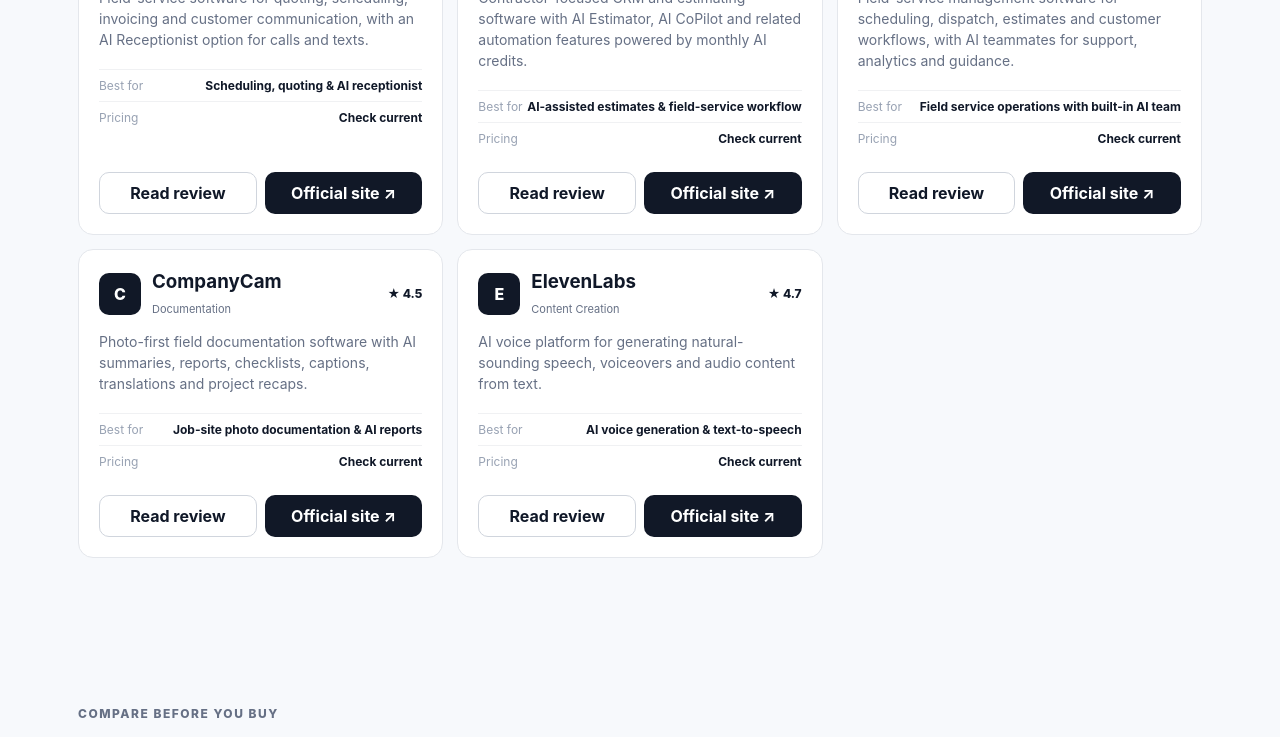
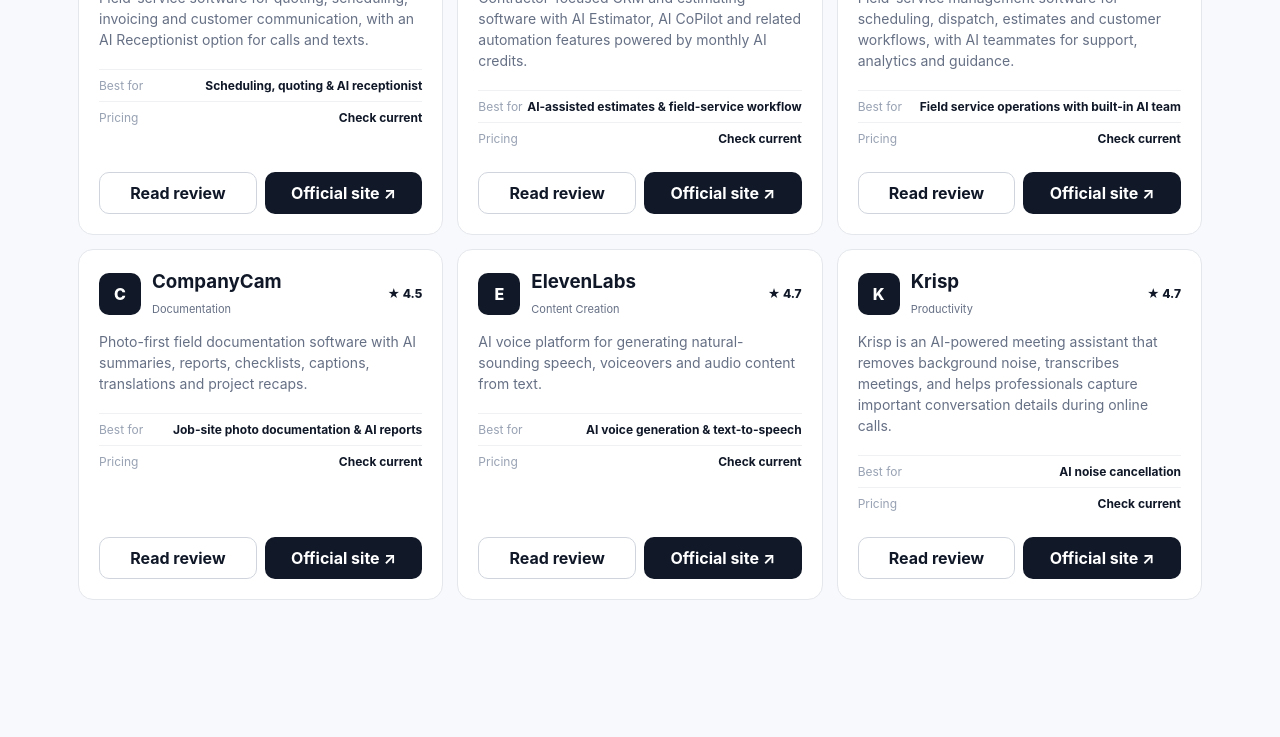
Before and after one commit to TsayAlex/ai-biz-tools, a Next.js app: page / in a window 1280 px wide. Shown: the part 3834-4571 px from the top of the page. Built offline with nearby package versions, Linux system fonts and the light colour scheme; no server answers.

Commit message:
Add Krisp affiliate listing

```diff
--- a/data/tools.js
+++ b/data/tools.js
@@ -206,6 +206,18 @@
   pricingNote:"Check ElevenLabs' current pricing page for the latest plans and usage limits.",
   verdict:"A strong option for small businesses and creators that regularly need professional-sounding voiceovers and audio content."
 },
+  {
+    slug:"krisp", name:"Krisp", category:"Productivity", score:4.7,
+    professions:["Agencies","Consultants","Local Businesses","Ecommerce"],
+    best:"AI noise cancellation",
+    description:"Krisp is an AI-powered meeting assistant that removes background noise, transcribes meetings, and helps professionals capture important conversation details during online calls.",
+    useCases:["Remove background noise and echo from business calls","Transcribe online meetings and conversations","Generate AI meeting notes and summaries","Improve call quality for remote teams and client meetings"],
+    pros:["AI-powered noise and echo cancellation","Works with popular meeting and communication apps","Meeting transcription and AI notes","Useful for remote teams, consultants, sales calls, and customer support"],
+    cons:["Some advanced features require a paid plan","Best suited to users who regularly make online calls"],
+    website:"https://krisp.pxf.io/7XVrWr",
+    pricingNote:"Free plan available; paid plans offer additional AI meeting and productivity features.",
+    verdict:"A strong choice for small businesses and professionals who want clearer online calls, automatic transcription, and AI-powered meeting notes."
+  },
 
 ];
 
```
